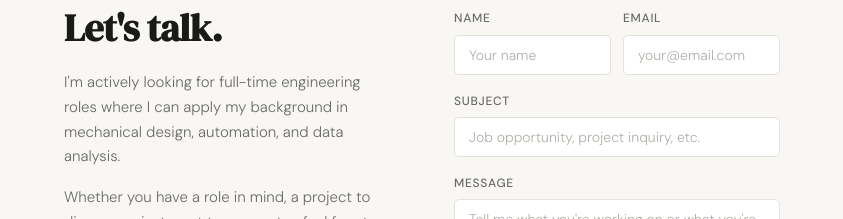
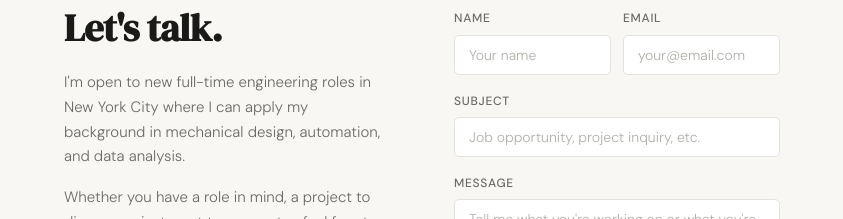
Before and after one commit to briancahill10/briancahill10.github.io, a plain HTML site: page index.html in a window 1280 px wide. Shown: the part 4238-4457 px from the top of the page, without its empty margins (218-1061 px from the left). Drawn offline with nearby package versions, Linux system fonts and the light colour scheme.

Commit message:
Add files via upload

```diff
--- a/index.html
+++ b/index.html
@@ -548,8 +548,8 @@
     <div class="contact-intro">
       <h2 class="section-title" style="margin-bottom: 20px;">Let's talk.</h2>
       <p>
-        I'm actively looking for full-time engineering roles where I can apply my
-        background in mechanical design, automation, and data analysis.
+        I'm open to new full-time engineering roles in New York City where I can
+        apply my background in mechanical design, automation, and data analysis.
       </p>
       <p>
         Whether you have a role in mind, a project to discuss, or just want to
```
